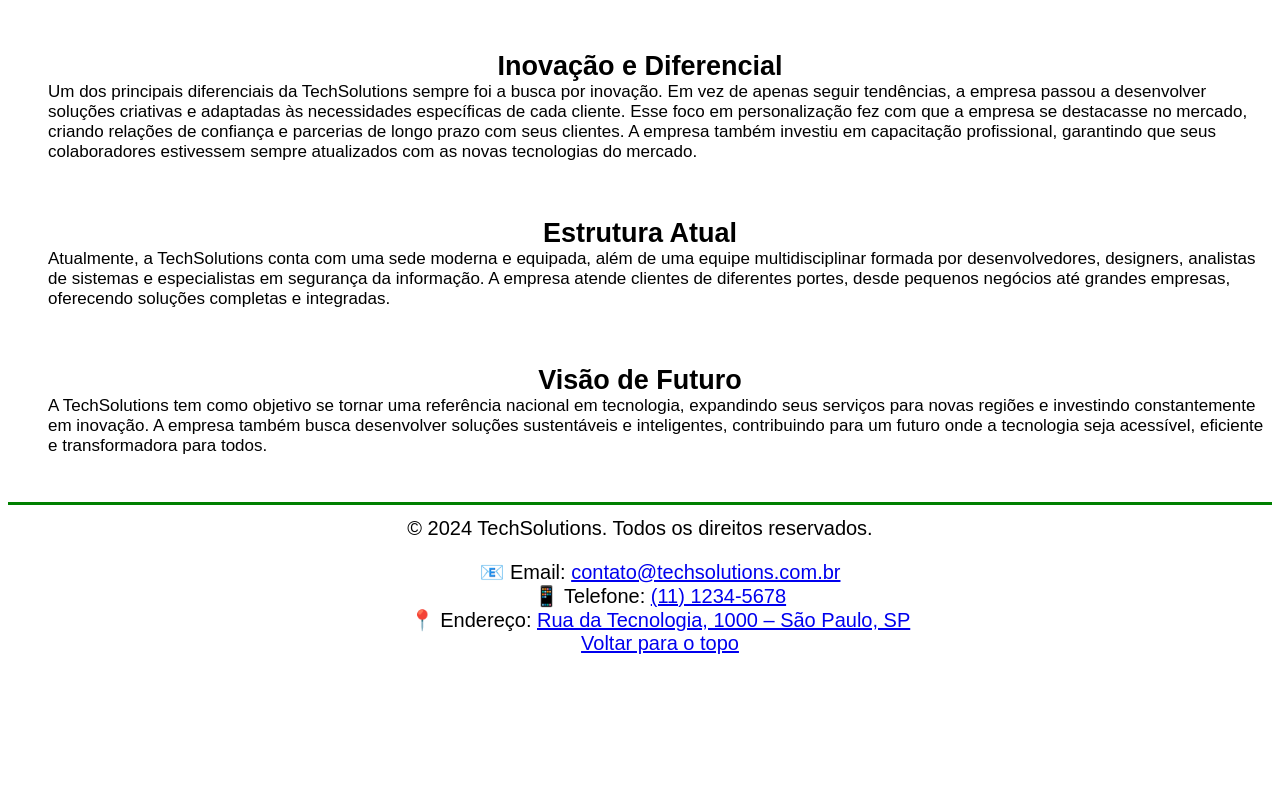
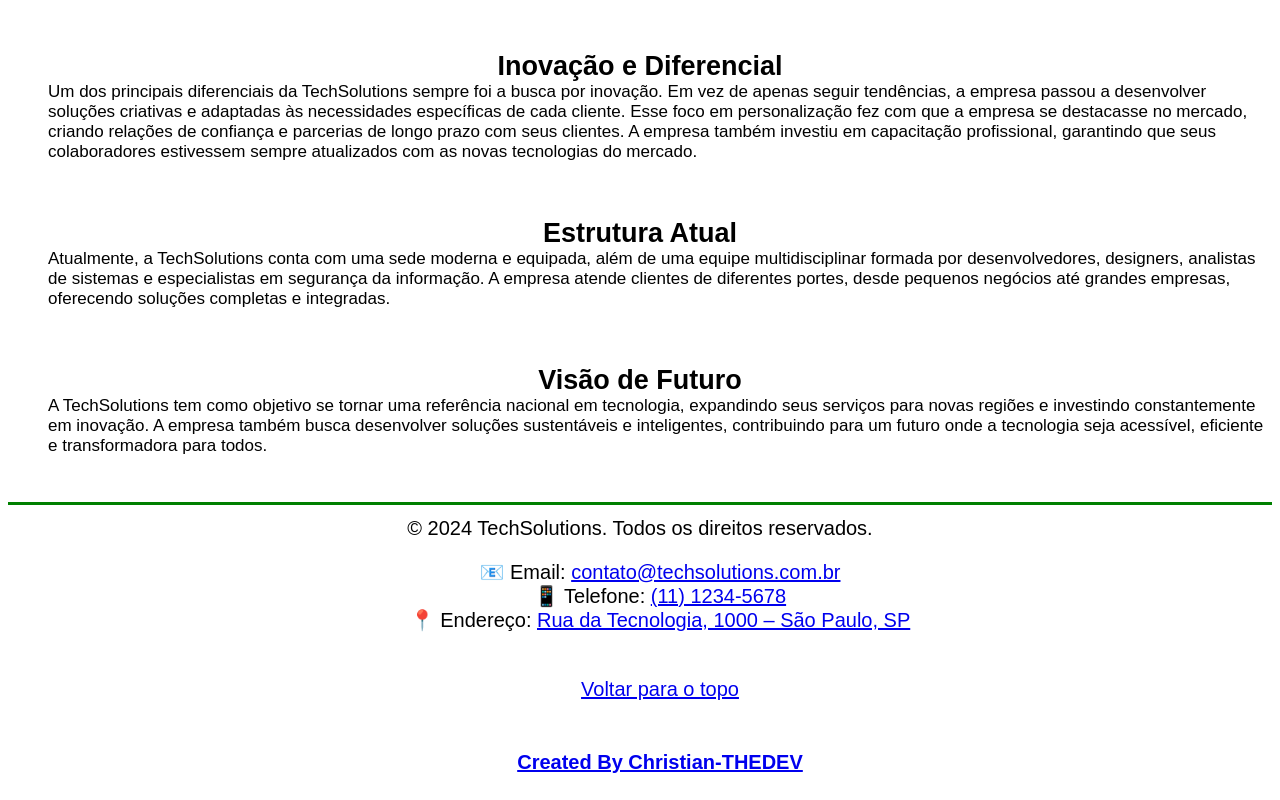
Before and after one commit to Christian-THEDEV/Site-TechSolutions, a plain HTML site: page subpages/aboutusTechSolutions.html in a window 1280 px wide. Shown: the part 892-1692 px from the top of the page. Before the commit the page ends 1567 px from the top, so only its background shows below. Drawn offline with Linux system fonts and the light colour scheme.

Commit message:
Fix HTML formatting and update footer content

```diff
--- a/subpages/aboutusTechSolutions.html
+++ b/subpages/aboutusTechSolutions.html
@@ -75,7 +75,11 @@
         <li>📱 Telefone: <a href="tel:+551112345678">(11) 1234-5678</a></li>
         <li>📍 Endereço: <a href="https://maps.google.com/?q=Rua+da+Tecnologia,+1000+–+São+Paulo,+SP"
             target="_blank">Rua da Tecnologia, 1000 – São Paulo, SP</a></li>
+            <br>
+            <br>
         <a href="#inisiu"><li>Voltar para o topo</li></a>
+            <br>
+            <a href="https://github.com/Christian-THEDEV"><h4>Created By Christian-THEDEV</h4></a>
       </ul>
     </footer>
 </body>
```
